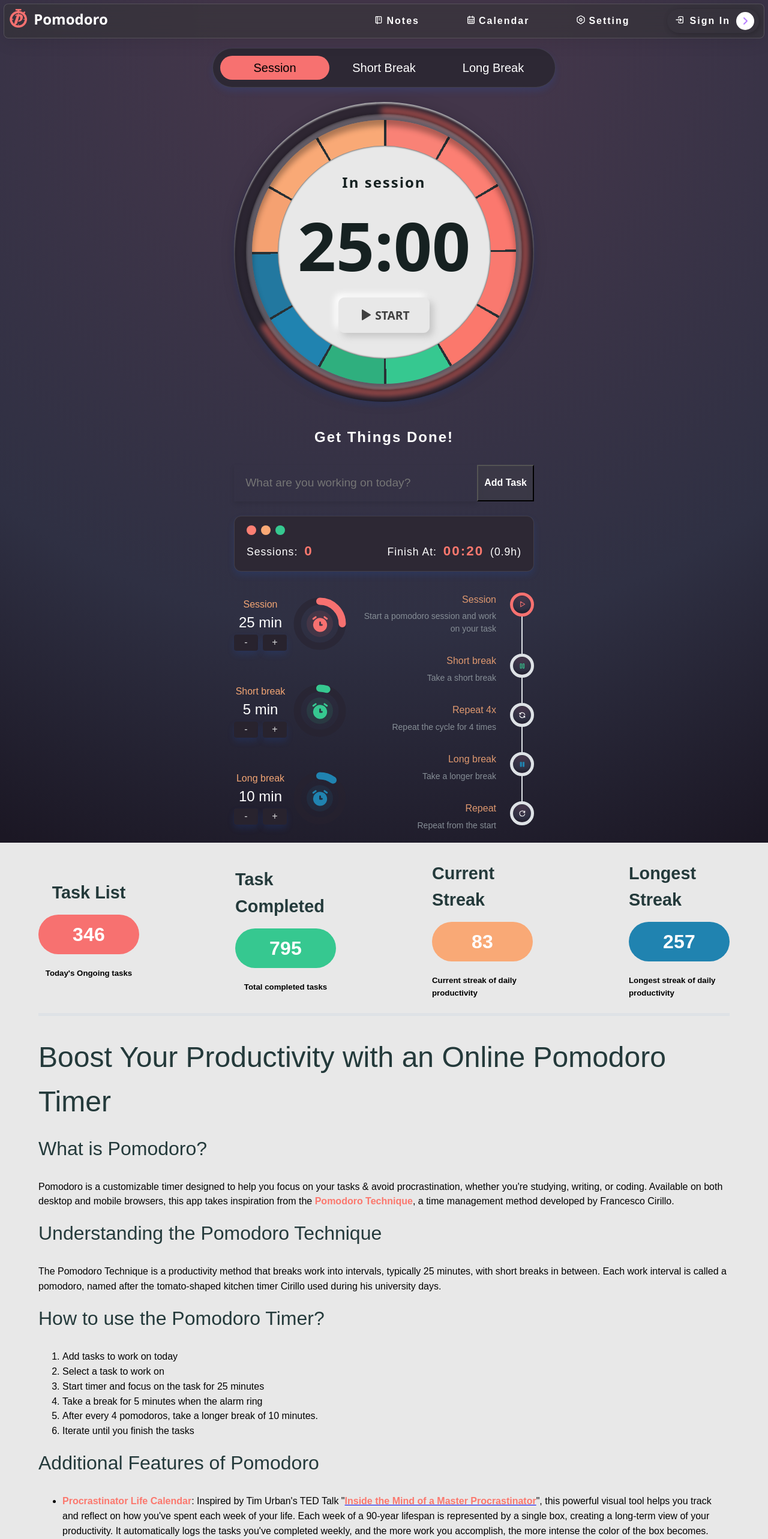
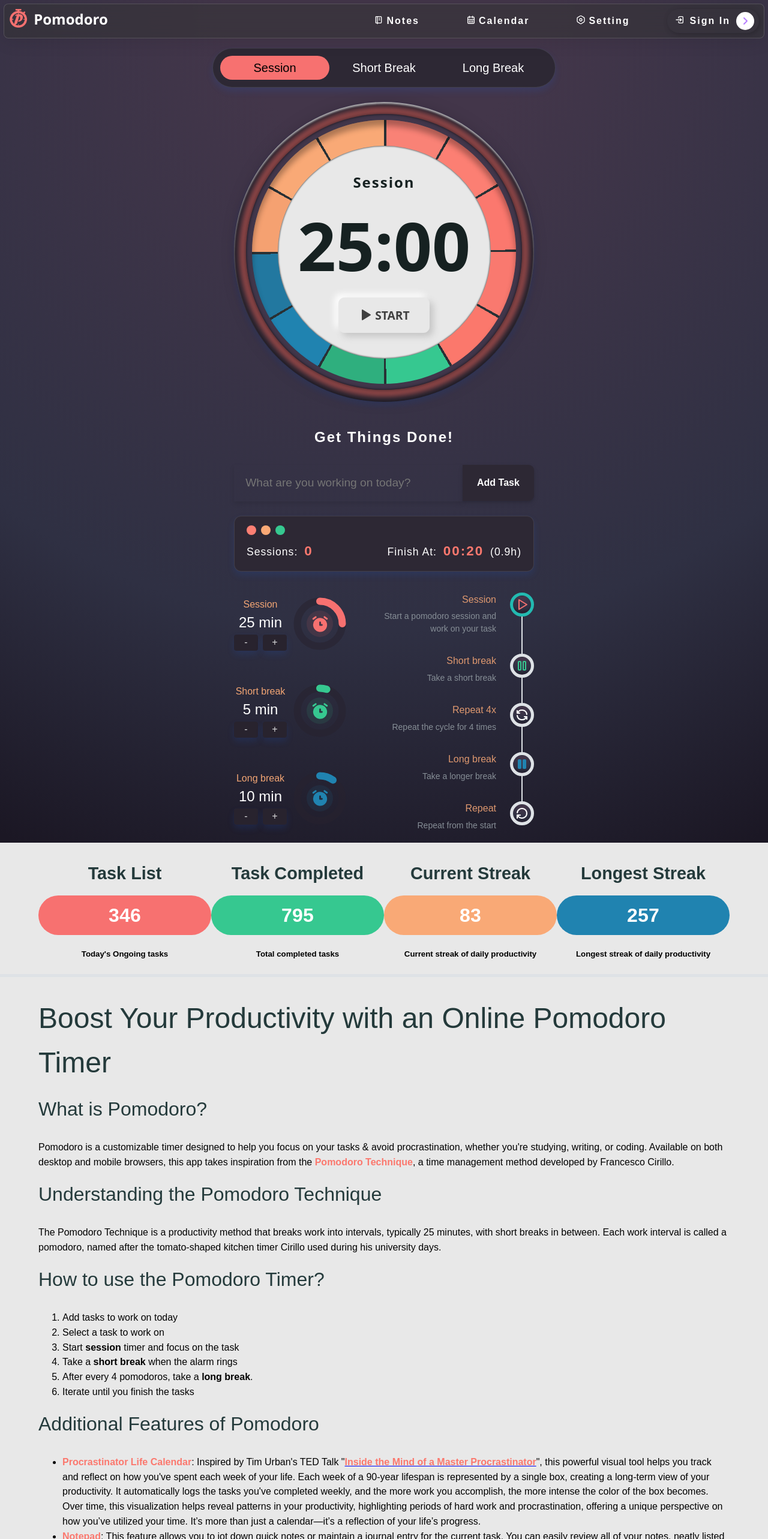
Before and after one commit to rayder-dev/Pomodoro-AI, a React (Vite) app: page / in a window 1280 px wide. Shown: the top 2566 px of the page at 60% size. Built offline with nearby package versions, Linux system fonts and the light colour scheme.

Commit message:
Timer & Tabs Functionallity

```diff
--- a/src/components/Forms/TodoForm.tsx
+++ b/src/components/Forms/TodoForm.tsx
@@ -1,5 +1,5 @@
-import { useState, useEffect, FormEvent, useRef } from 'react';
-import Styles from '../Todo/todo.module.css';
+import { FC, useState, useEffect, FormEvent, useRef } from 'react';
+import styles from '../Todo/todo.module.css';
 import { Todo } from '../Todo/Todo';
 
 interface TodoFormProps {
@@ -7,7 +7,7 @@
   editTodo: Todo | null;
 }
 
-const TodoForm: React.FC<TodoFormProps> = ({ addTodo, editTodo }) => {
+const TodoForm: FC<TodoFormProps> = ({ addTodo, editTodo }) => {
   const [value, setValue] = useState('');
   const inputRef = useRef<HTMLInputElement>(null);
 
@@ -29,21 +29,26 @@
 
   return (
     <div>
-      <form className={Styles['todo-form']} onSubmit={handleSubmit}>
-        <div className={Styles['form-control']}>
+      <form className={styles['todo-form']} onSubmit={handleSubmit}>
+        <div className={styles['form-control']}>
           <input
             ref={inputRef}
             type="text"
-            className={`${Styles['todo-input']} ${Styles['todo-input-alt']}`}
+            className={`${styles['todo-input']} ${styles['todo-input-alt']}`}
             value={value}
             placeholder="What are you working on today?"
             onChange={(e) => setValue((e.target as HTMLInputElement).value)}
           />
           <span
-            className={`${Styles['input-border']} ${Styles['input-border-alt']}`}
+            className={`${styles['input-border']} ${styles['input-border-alt']}`}
           />
         </div>
-        <button type="submit" className={Styles['todo-btn']}>
+        <button
+          type="submit"
+          className={styles['todo-btn']}
+          data-text={editTodo ? 'Update' : 'Add Task'}
+          // dynamic button text
+        >
           {editTodo ? 'Update' : 'Add Task'}
         </button>
       </form>
--- a/src/components/Tabs/Tabs.tsx
+++ b/src/components/Tabs/Tabs.tsx
@@ -1,17 +1,22 @@
-import React, { useState } from 'react';
+import { FC, useState } from 'react';
 import styles from './tabs.module.css';
 
-const Tabs: React.FC = () => {
-  const [selectedTab, setSelectedTab] = useState(0);
+interface TabsProps {
+  selected: number;
+  onSelect: (value: number) => void;
+}
 
+const Tabs: FC<TabsProps> = ({ selected, onSelect }) => {
+  const [selectedTab, setSelectedTab] = useState(selected);
   const tabs = ['Session', 'Short Break', 'Long Break'];
+
+  const tabColors = ['#f77170', '#36c890', '#2083b0'];
 
   const handleTabClick = (index: number) => {
     setSelectedTab(index);
+    onSelect(index);
   };
-
-  const gliderColor =
-    selectedTab === 1 ? '#36c890' : selectedTab === 2 ? '#2083b0' : '#f77170';
+  const gliderColor = tabColors[selectedTab];
 
   return (
     <div className={styles.tabContainer}>
--- a/src/components/Tally/taskTally.module.css
+++ b/src/components/Tally/taskTally.module.css
@@ -1,5 +1,7 @@
 .tally-wrapper {
   width: 100%;
+  max-width: 300px;
+  min-width: 150px;
   display: flex;
   flex-direction: column;
   justify-content: center;
--- a/src/components/Timeline/PomoTimeline.tsx
+++ b/src/components/Timeline/PomoTimeline.tsx
@@ -4,7 +4,7 @@
   IconPlayerPause,
   IconRefresh,
   IconPlayerPauseFilled,
-  IconReload,
+  IconRotateClockwise,
 } from '@tabler/icons-react';
 
 const PomoTimeline: React.FC = () => {
@@ -14,7 +14,8 @@
       bulletSize={40}
       align="right"
       active={0}
-      color="#f77170"
+      color="#23bab1"
+      style={{ width: '100%' }}
     >
       <Timeline.Item
         title={<Text style={{ color: '#de986f' }}>Session</Text>}
@@ -28,11 +29,15 @@
               color: 'white',
             }}
           >
-            <IconPlayerPlay size="0.8rem" color="#f77170" />
+            <IconPlayerPlay size="1.5rem" color="#f77170" />
           </ThemeIcon>
         }
       >
-        <Text c="dimmed" size="sm">
+        <Text
+          c="dimmed"
+          size="sm"
+          style={{ maxWidth: '200px', justifySelf: 'flex-end' }}
+        >
           Start a pomodoro session and work on your task
         </Text>
       </Timeline.Item>
@@ -52,7 +57,7 @@
               color: 'white',
             }}
           >
-            <IconPlayerPause size="0.8rem" color="#36c890" />
+            <IconPlayerPause size="1.5rem" color="#36c890" />
           </ThemeIcon>
         }
       >
@@ -76,7 +81,7 @@
               color: 'white',
             }}
           >
-            <IconRefresh size="0.8rem" />
+            <IconRefresh size="1.5rem" />
           </ThemeIcon>
         }
       >
@@ -100,7 +105,7 @@
               color: 'white',
             }}
           >
-            <IconPlayerPauseFilled size="0.8rem" color="#2083b0" />
+            <IconPlayerPauseFilled size="1.5rem" color="#2083b0" />
           </ThemeIcon>
         }
       >
@@ -120,7 +125,7 @@
               color: 'white',
             }}
           >
-            <IconReload size="0.8rem" />
+            <IconRotateClockwise size="1.5rem" />
           </ThemeIcon>
         }
       >
--- a/src/components/Timer/Timer.tsx
+++ b/src/components/Timer/Timer.tsx
@@ -1,27 +1,128 @@
+import { FC, useState, useEffect, useMemo } from 'react';
 import StartButton from '../Buttons/StartButton';
 import { RingProgress } from '@mantine/core';
 import Styles from './timer.module.css';
 import { useResponsiveSize } from '../../hooks/useResponsiveSize';
 
-const Timer: React.FC = () => {
+interface Tab {
+  title: string;
+  color: string;
+  initialTime: number;
+  timerLabel: string;
+}
+
+interface TimerProps {
+  selectedTab: number;
+}
+
+const Timer: FC<TimerProps> = ({ selectedTab }) => {
+  const alarmSound = useMemo(() => new Audio('/assets/sounds/alarm.mp3'), []);
   const ringSize = useResponsiveSize();
+
+  const tabs: Tab[] = useMemo(
+    () => [
+      {
+        title: 'Session',
+        color: '#f77170',
+        initialTime: 1500,
+        timerLabel: 'In session',
+      },
+      {
+        title: 'Short Break',
+        color: '#36c890',
+        initialTime: 300,
+        timerLabel: 'Take a break',
+      },
+      {
+        title: 'Long Break',
+        color: '#2083b0',
+        initialTime: 600,
+        timerLabel: 'Take a break',
+      },
+    ],
+    []
+  );
+
+  const [tabState, setTabState] = useState({
+    title: tabs[0].title,
+    initialTime: tabs[0].initialTime,
+    progressColor: tabs[0].color,
+    timerLabel: tabs[0].timerLabel,
+  });
+
+  const [timeLeft, setTimeLeft] = useState(tabs[0].initialTime);
+  const [progress, setProgress] = useState(100);
+  const [isRunning, setIsRunning] = useState(false);
+  const [hasFinished, setHasFinished] = useState(false);
+
+  const minutes = Math.floor(timeLeft / 60);
+  const seconds = timeLeft % 60;
+
+  const { title, initialTime, progressColor, timerLabel } = tabState;
+
+  useEffect(() => {
+    const { title, initialTime: time, color, timerLabel } = tabs[selectedTab];
+    setTabState({ title, initialTime: time, progressColor: color, timerLabel });
+  }, [selectedTab, tabs]);
+
+  useEffect(() => {
+    setTimeLeft(initialTime);
+    setProgress(100);
+    setIsRunning(false);
+    setHasFinished(false);
+  }, [initialTime]);
+
+  useEffect(() => {
+    if (isRunning && timeLeft > 0) {
+      const intervalId = setInterval(() => {
+        setTimeLeft((prevTime) => {
+          const newTime = prevTime - 1;
+          setProgress((newTime / initialTime) * 100);
+          return newTime;
+        });
+      }, 1000);
+
+      return () => clearInterval(intervalId);
+    } else if (timeLeft === 0 && !hasFinished) {
+      setIsRunning(false);
+      setHasFinished(true);
+      alarmSound.play();
+    }
+  }, [isRunning, timeLeft, initialTime, alarmSound, hasFinished]);
+
+  const toggleTimer = () => {
+    setIsRunning((prevIsRunning) => !prevIsRunning);
+  };
+
+  const formatTime = (value: number) => (value < 10 ? `0${value}` : value);
 
   return (
     <div className={Styles['clock-container']}>
       <RingProgress
         size={ringSize}
         roundCaps
-        sections={[{ value: 66, color: '#f77170' }]}
+        sections={[{ value: progress, color: progressColor }]}
         rootColor="transparent"
         label={
           <div className={Styles['clock-outer']}>
             <div className={Styles['clock-inner']}>
               <div className={Styles['clock-center']}>
-                <div className={Styles['label']}>In session</div>
-                {/* In session / Take a
-                break */}
-                <div className={Styles['time']}>25:00</div>
-                <StartButton text="START" />
+                <div className={Styles['label']}>
+                  {isRunning
+                    ? timerLabel
+                    : timeLeft === 0
+                    ? 'Time is up!'
+                    : timeLeft < initialTime
+                    ? 'Paused'
+                    : title}
+                </div>
+                <div className={Styles['time']}>
+                  {formatTime(minutes)}:{formatTime(seconds)}
+                </div>
+                <StartButton
+                  text={isRunning ? 'PAUSE' : 'START'}
+                  onClick={toggleTimer}
+                />
               </div>
             </div>
           </div>
--- a/src/components/Timer/timer.module.css
+++ b/src/components/Timer/timer.module.css
@@ -30,7 +30,7 @@
   position: relative;
   width: 207px;
   height: 207px;
-  background: rgba(255, 255, 255, 0.2);
+  background: #41364a;
   backdrop-filter: blur(5px);
   -webkit-backdrop-filter: blur(5px);
   border-radius: 50%;
--- a/src/components/Todo/todo.module.css
+++ b/src/components/Todo/todo.module.css
@@ -21,7 +21,7 @@
 .list-wrapper {
   margin-top: 0.5em;
   max-height: 200px;
-  overflow-y: scroll;
+  overflow-y: auto;
 }
 
 /* ===================
@@ -34,15 +34,55 @@
 }
 
 .todo-btn {
-  background: rgba(75, 75, 75, 0.3);
-  backdrop-filter: blur(5px);
-  -webkit-backdrop-filter: blur(5px);
   font-size: 1rem;
-  font-weight: 600;
-  color: #fff;
   padding: 10px;
   white-space: nowrap;
 }
+
+/* Todo Button Style*/
+.todo-btn {
+  font-size: 16px;
+  font-weight: 700;
+  color: #fff;
+  background-color: #2d2834;
+  border: none;
+  outline: none;
+  cursor: pointer;
+  padding: 12px 24px;
+  position: relative;
+  line-height: 24px;
+  border-radius: 0 9px 9px 0;
+  box-shadow: 0 2px 4px rgba(0, 0, 0, 0.1), 0 4px 8px rgba(0, 0, 0, 0.1);
+  transform-style: preserve-3d;
+  transform: scale(var(--s, 1)) perspective(600px) rotateX(var(--rx, 0deg))
+    rotateY(var(--ry, 0deg));
+  perspective: 600px;
+  transition: background-color 0.3s, transform 0.1s, color 0.3s;
+}
+
+.todo-btn:hover {
+  color: transparent;
+}
+
+.todo-btn:hover::before {
+  content: attr(data-text);
+  background: linear-gradient(90deg, #f77170, #f9a976, #36c890, #2083b0);
+  -webkit-background-clip: text;
+  -webkit-text-fill-color: transparent;
+  background-clip: text;
+  text-fill-color: transparent;
+  position: absolute;
+  left: 0;
+  right: 0;
+  top: 0;
+  bottom: 0;
+  display: flex;
+  align-items: center;
+  justify-content: center;
+  z-index: 1;
+}
+
+/* Todo Button End */
 
 .todo-input {
   color: #fff;
@@ -92,7 +132,13 @@
 
 .input-border-alt {
   height: 3px;
-  background: linear-gradient(90deg, #ff6464 0%, #ffbf59 50%, #47c9ff 100%);
+  background: linear-gradient(
+    90deg,
+    #f77170 0%,
+    #f9a976 33.3%,
+    #36c890 66.3%,
+    #2083b0 100%
+  );
   transition: transform 0.4s cubic-bezier(0.42, 0, 0.58, 1);
 }
 
@@ -111,11 +157,18 @@
   color: #fff;
 }
 
+.todo-task {
+  max-width: 250px;
+  white-space: nowrap;
+  text-overflow: ellipsis;
+  overflow-x: hidden;
+}
+
 .todo-actions {
   display: flex;
   justify-content: center;
   align-items: center;
-  gap: 1em;
+  gap: 0.5em;
   font-size: 1.5rem;
 }
 
--- a/src/containers/Home/Home.tsx
+++ b/src/containers/Home/Home.tsx
@@ -1,31 +1,33 @@
-import Styles from './home.module.css';
+import { FC, useEffect, useMemo, useState } from 'react';
+import { Divider } from '@mantine/core';
+import styles from './home.module.css';
+
+import Footer from '../../components/Footer/Footer';
 import Header from '../../components/Header/Header';
-import Timer from '../../components/Timer/Timer';
-import Footer from '../../components/Footer/Footer';
-import Todo from '../../components/Todo/Todo';
-import Tabs from '../../components/Tabs/Tabs';
 import Length from '../../components/Length/Length';
 import PomoTimeline from '../../components/Timeline/PomoTimeline';
+import Tabs from '../../components/Tabs/Tabs';
 import TaskTally from '../../components/Tally/TaskTally';
-import { Divider } from '@mantine/core';
+import Timer from '../../components/Timer/Timer';
+import Todo from '../../components/Todo/Todo';
 
-const Home: React.FC = () => {
+const Home: FC = () => {
+  const [selectedTab, setSelectedTab] = useState(0);
+
   return (
     <>
       <Header />
       <main>
         <section>
-          <div className={Styles['stars']} />
-          <div className={Styles['twinkling']} />
-          <div className={Styles['grid-container']}>
-            <div className={`${Styles['grid-item']} ${Styles['item1']}`}>
-              <Tabs />
-              <Timer />
+          <div className={styles['grid-container']}>
+            <div className={`${styles['grid-item']} ${styles['item1']}`}>
+              <Tabs selected={selectedTab} onSelect={setSelectedTab} />
+              <Timer selectedTab={selectedTab} />
             </div>
-            <div className={`${Styles['grid-item']} ${Styles['item2']}`}>
+            <div className={`${styles['grid-item']} ${styles['item2']}`}>
               <Todo />
             </div>
-            <div className={`${Styles['grid-item']} ${Styles['item3']}`}>
+            <div className={`${styles['grid-item']} ${styles['item3']}`}>
               <Length />
               <PomoTimeline />
             </div>
@@ -33,7 +35,7 @@
         </section>
 
         <section>
-          <div className={Styles['tally-container']}>
+          <div className={styles['tally-container']}>
             <TaskTally
               title="Task List"
               value={346}
@@ -60,7 +62,9 @@
             />
           </div>
         </section>
-        <Divider size="xl" style={{ width: '90%', margin: '0 auto' }} />
+
+        <Divider size="xl" />
+
         <section>
           <article>
             <h1>Boost Your Productivity with an Online Pomodoro Timer</h1>
@@ -85,10 +89,14 @@
             <ol>
               <li>Add tasks to work on today</li>
               <li>Select a task to work on</li>
-              <li>Start timer and focus on the task for 25 minutes</li>
-              <li>Take a break for 5 minutes when the alarm ring</li>
               <li>
-                After every 4 pomodoros, take a longer break of 10 minutes.
+                Start <b>session</b> timer and focus on the task
+              </li>
+              <li>
+                Take a <b>short break</b> when the alarm rings
+              </li>
+              <li>
+                After every 4 pomodoros, take a <b>long break</b>.
               </li>
               <li>Iterate until you finish the tasks</li>
             </ol>
--- a/src/containers/Home/home.module.css
+++ b/src/containers/Home/home.module.css
@@ -34,7 +34,6 @@
   grid-template-columns: 1fr;
   width: 90%;
   margin: 0 auto;
-  /* padding: 1em 0; */
   /* background: url('/assets/images/Vector.png');
   background-position: center;
   background-size: contain;
@@ -70,10 +69,7 @@
   padding-top: 5em;
 }
 
-section:nth-child(2) {
-  background-color: #e8e8e8;
-}
-
+section:nth-child(2),
 section:last-child {
   background-color: #e8e8e8;
 }
@@ -110,7 +106,6 @@
   justify-content: space-between;
   align-items: center;
   width: 90%;
-  gap: 10em;
   margin: 0 auto;
 }
 
```
Also changed, not shown: src/components/Buttons/StartButton.tsx (+25 -9 lines), src/components/List/TodoList.tsx (+12 -5 lines), 1 other file (tests, documents, lock files or other folders).
